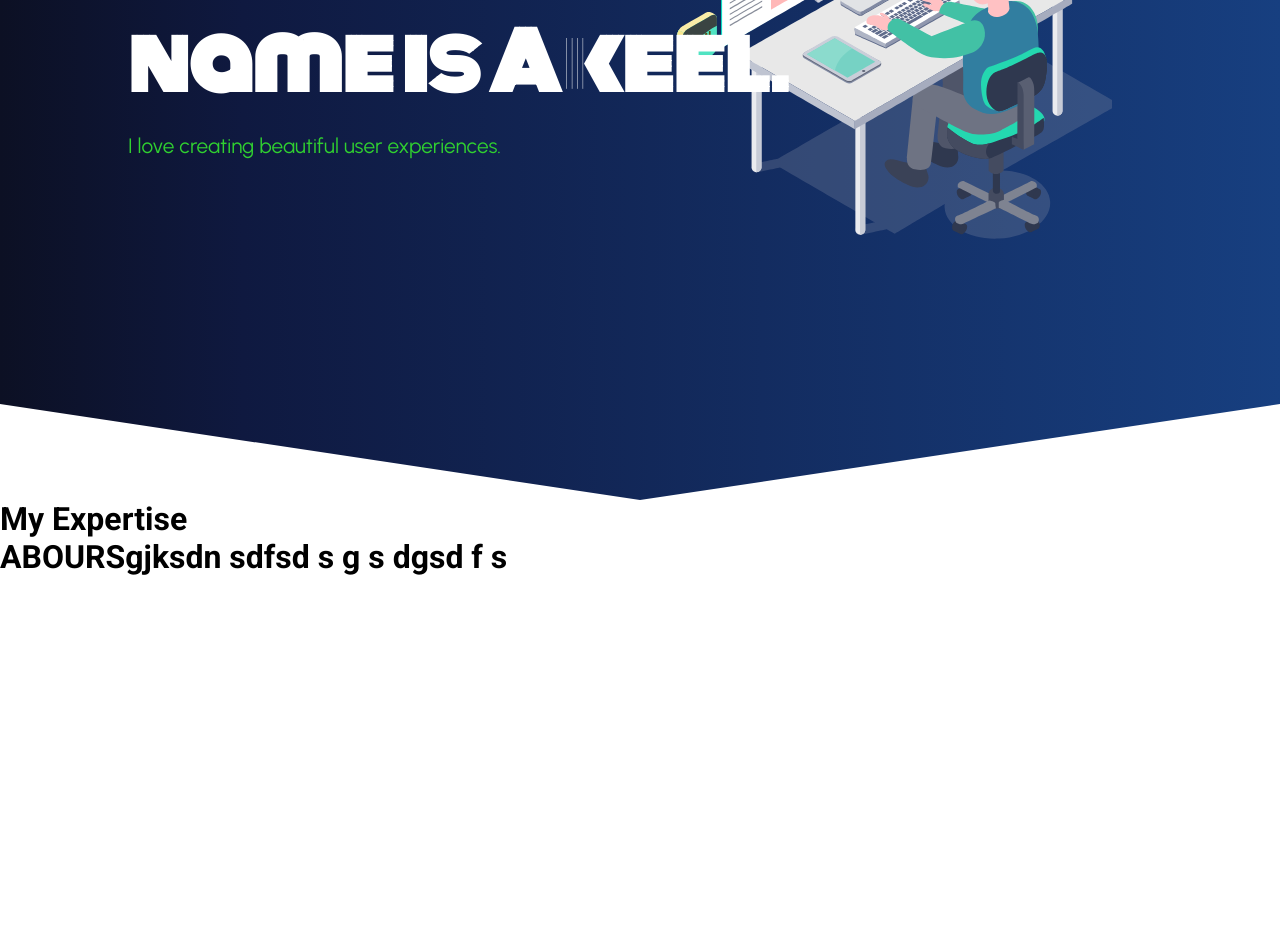
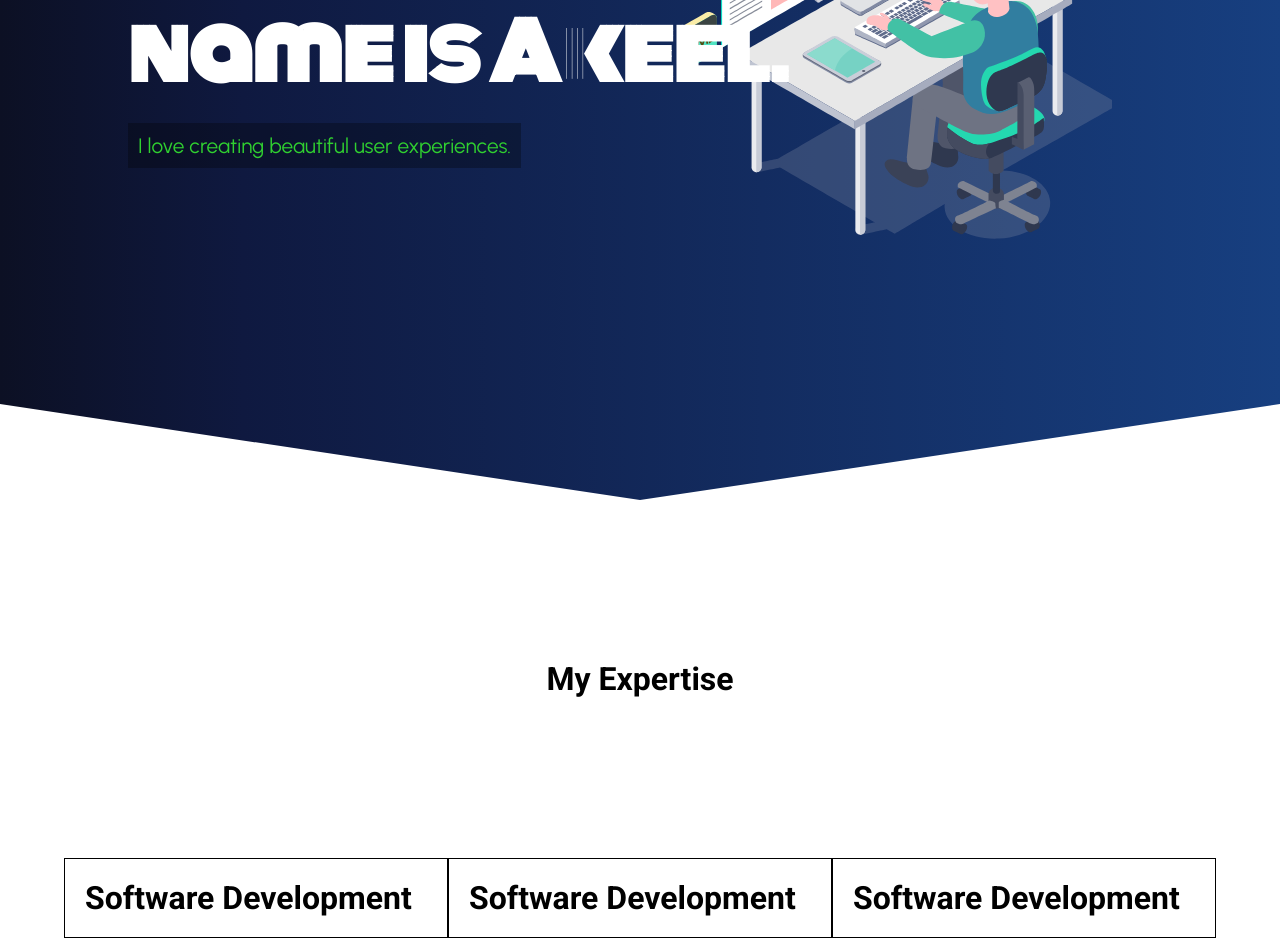
Before and after one commit to MohamedAkeelK/akeelk_portfolio, a React (Vite) app: page / in a window 1280 px wide. Shown: the part 460-1412 px from the top of the page. Before the commit the page ends 1036 px from the top, so only its background shows below. Built offline with nearby package versions, Linux system fonts and the light colour scheme.

Commit message:
started about page

```diff
--- a/src/components/About/About.css
+++ b/src/components/About/About.css
@@ -0,0 +1,21 @@
+.about-page {
+  padding-bottom: 20vh;
+}
+
+.expertise-title {
+  text-align: center;
+  padding: 20vh 0px;
+}
+
+.expertise-box-ctr {
+  width: 100%;
+  display: flex;
+  justify-content: center;
+  align-items: center
+}
+
+.expertise-box {
+  width: 30%;
+  padding: 20px;
+  border: 1px solid black;
+}
--- a/src/components/About/About.jsx
+++ b/src/components/About/About.jsx
@@ -3,9 +3,19 @@ import "./About.css";
 
 export default function About() {
   return (
-    <div>
-      <h1>My Expertise</h1>
-      <h1>ABOURSgjksdn sdfsd s g s dgsd f s</h1>
+    <div className="about-page">
+      <h1 className="expertise-title">My Expertise</h1>
+      <div className="expertise-box-ctr">
+        <div className="expertise-box expertise-box-1">
+          <h1>Software Development</h1>
+        </div>
+        <div className="expertise-box expertise-box-2">
+          <h1>Software Development</h1>
+        </div>
+        <div className="expertise-box expertise-box-3">
+          <h1>Software Development</h1>
+        </div>
+      </div>
     </div>
   );
 }
--- a/src/components/Hero/Hero.css
+++ b/src/components/Hero/Hero.css
@@ -55,11 +55,13 @@ clip-path: polygon(0 0, 100% 0, 100% 90%, 50% 100%, 0 90%);
   /* font-size: 4.5rem; */
   font-size: 6vw;
   font-family: 'Monoton', sans-serif;
-  width: 100%;
+  width: fit-content;
   text-align: left;
   z-index: 3;
   margin-bottom: 10px;
   /* color: rgb(48, 208, 48); */
+ /* background-color: rgba(0, 0, 0, 0.297); */
+
 
 
 }
@@ -67,8 +69,10 @@ clip-path: polygon(0 0, 100% 0, 100% 90%, 50% 100%, 0 90%);
 .hero-small-text {
   font-size: 1.3rem;
   color: rgb(48, 208, 48);
-
-font-family: 'Urbanist', sans-serif;
+ font-family: 'Urbanist', sans-serif;
+ background-color: rgba(0, 0, 0, 0.297);
+ width: fit-content;
+ padding: 10px;
 
 }
 
--- a/src/components/Navbar/Navbar.css
+++ b/src/components/Navbar/Navbar.css
@@ -10,7 +10,7 @@
   align-items: center;
   padding: 20px 20px;
   /* background-color: rgb(251, 251, 251); */
-  background-color: rgba(0, 0, 0, 0.066);
+  background-color: rgba(0, 0, 0, 0.352);
   /* border-bottom: 0.1px solid white; */
   font-family: monospace;
 }
```
